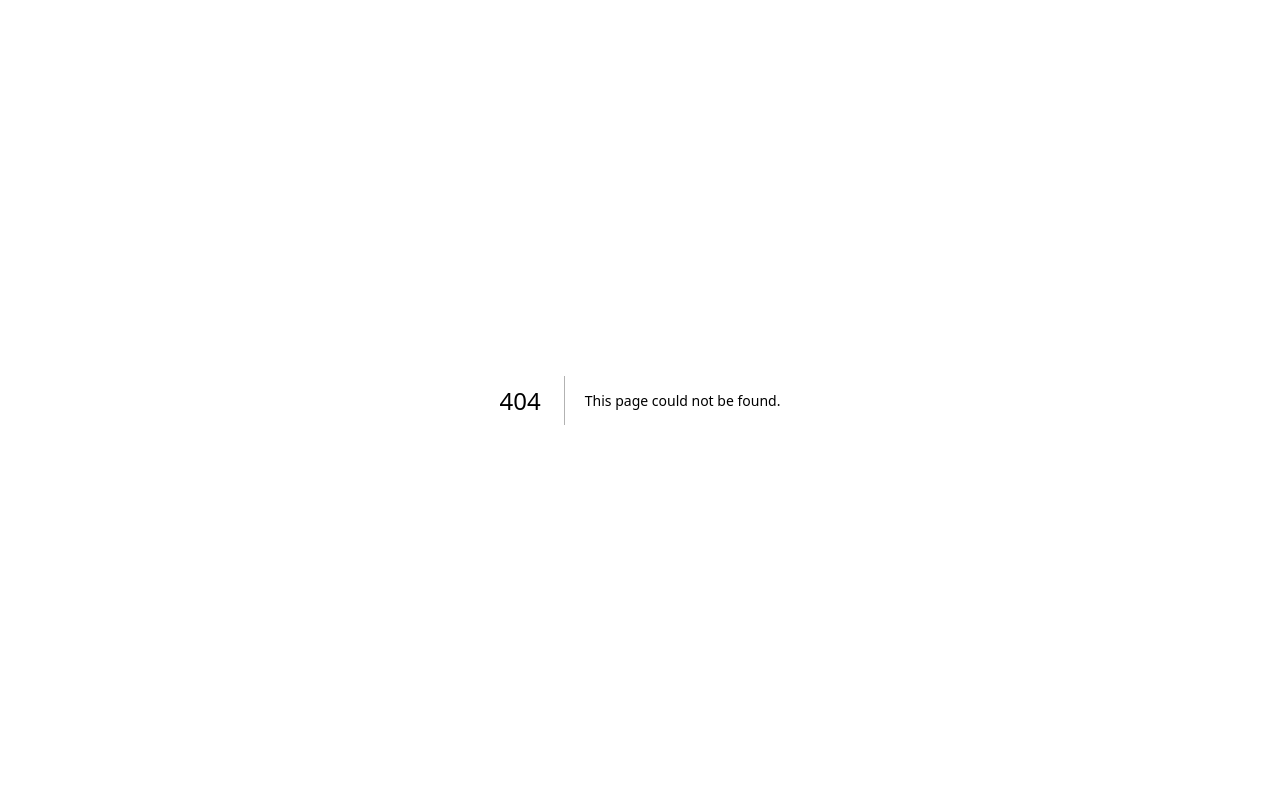
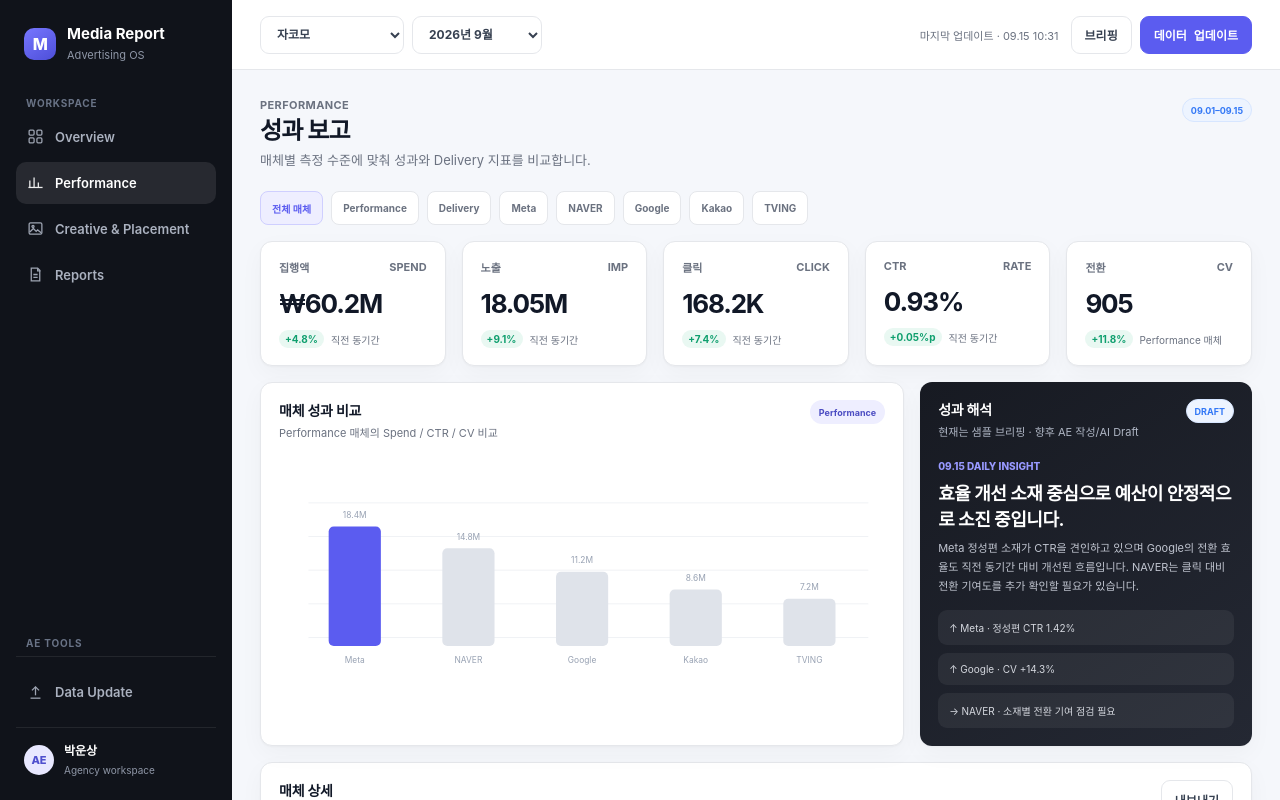
Before and after one commit to unz1020/Media-report_kor, a Next.js app: page /performance in a window 1280 px wide. Before the commit this address had no page. Shown: the top 800 px of the page. Built offline with nearby package versions, Linux system fonts and the light colour scheme.

Commit message:
feat: build performance reporting page

```diff
--- /dev/null
+++ b/app/(dashboard)/performance/page.tsx
@@ -0,0 +1,66 @@
+import { mediaRows } from "@/lib/mock-data";
+
+export default function PerformancePage() {
+  return (
+    <>
+      <div className="page-head">
+        <div>
+          <div className="eyebrow">Performance</div>
+          <h1 className="page-title">성과 보고</h1>
+          <p className="page-desc">매체별 측정 수준에 맞춰 성과와 Delivery 지표를 비교합니다.</p>
+        </div>
+        <div className="page-meta"><span className="badge info">09.01–09.15</span></div>
+      </div>
+
+      <div className="filters" aria-label="성과 필터">
+        {['전체 매체','Performance','Delivery','Meta','NAVER','Google','Kakao','TVING'].map((item, index) => <button key={item} className={`filter-btn ${index === 0 ? 'active' : ''}`}>{item}</button>)}
+      </div>
+
+      <section className="grid kpi-grid">
+        <article className="card kpi"><div className="kpi-label"><span>집행액</span><span>SPEND</span></div><div className="kpi-value">₩60.2M</div><div className="kpi-foot"><span className="delta up">+4.8%</span><span>직전 동기간</span></div></article>
+        <article className="card kpi"><div className="kpi-label"><span>노출</span><span>IMP</span></div><div className="kpi-value">18.05M</div><div className="kpi-foot"><span className="delta up">+9.1%</span><span>직전 동기간</span></div></article>
+        <article className="card kpi"><div className="kpi-label"><span>클릭</span><span>CLICK</span></div><div className="kpi-value">168.2K</div><div className="kpi-foot"><span className="delta up">+7.4%</span><span>직전 동기간</span></div></article>
+        <article className="card kpi"><div className="kpi-label"><span>CTR</span><span>RATE</span></div><div className="kpi-value">0.93%</div><div className="kpi-foot"><span className="delta up">+0.05%p</span><span>직전 동기간</span></div></article>
+        <article className="card kpi"><div className="kpi-label"><span>전환</span><span>CV</span></div><div className="kpi-value">905</div><div className="kpi-foot"><span className="delta up">+11.8%</span><span>Performance 매체</span></div></article>
+      </section>
+
+      <section className="grid two-col section-space">
+        <article className="card">
+          <div className="card-head"><div><h2>매체 성과 비교</h2><p>Performance 매체의 Spend / CTR / CV 비교</p></div><span className="badge performance">Performance</span></div>
+          <div className="chart-wrap">
+            <svg className="chart-svg" viewBox="0 0 720 245" role="img" aria-label="매체별 광고비 비교">
+              {[35,75,115,155,195].map(y => <line key={y} x1="35" y1={y} x2="700" y2={y} className="chart-grid-line" />)}
+              {[
+                {x:90,h:142,label:'Meta',v:'18.4M'},
+                {x:225,h:116,label:'NAVER',v:'14.8M'},
+                {x:360,h:88,label:'Google',v:'11.2M'},
+                {x:495,h:67,label:'Kakao',v:'8.6M'},
+                {x:630,h:56,label:'TVING',v:'7.2M'}
+              ].map((b,i) => <g key={b.label}><rect x={b.x-31} y={205-b.h} width="62" height={b.h} rx="6" fill={i===0 ? '#5b5cf0' : '#dfe3ea'} /><text x={b.x} y={225} textAnchor="middle" className="chart-axis">{b.label}</text><text x={b.x} y={195-b.h} textAnchor="middle" className="chart-axis">{b.v}</text></g>)}
+            </svg>
+          </div>
+        </article>
+
+        <article className="card briefing-card">
+          <div className="card-head"><div><h2>성과 해석</h2><p>현재는 샘플 브리핑 · 향후 AE 작성/AI Draft</p></div><span className="badge info">DRAFT</span></div>
+          <div className="briefing-body">
+            <span className="briefing-number">09.15 DAILY INSIGHT</span>
+            <h3>효율 개선 소재 중심으로 예산이 안정적으로 소진 중입니다.</h3>
+            <p>Meta 정성편 소재가 CTR을 견인하고 있으며 Google의 전환 효율도 직전 동기간 대비 개선된 흐름입니다. NAVER는 클릭 대비 전환 기여도를 추가 확인할 필요가 있습니다.</p>
+            <div className="briefing-points"><div className="briefing-point">↑ Meta · 정성편 CTR 1.42%</div><div className="briefing-point">↑ Google · CV +14.3%</div><div className="briefing-point">→ NAVER · 소재별 전환 기여 점검 필요</div></div>
+          </div>
+        </article>
+      </section>
+
+      <section className="card section-space">
+        <div className="card-head"><div><h2>매체 상세</h2><p>행을 선택하면 향후 Campaign → Ad Group → Creative 순으로 Drill-down</p></div><button className="btn">내보내기</button></div>
+        <div className="table-wrap">
+          <table>
+            <thead><tr><th>매체</th><th>측정 등급</th><th>집행액</th><th>노출</th><th>클릭</th><th>CTR</th><th>전환</th><th>상태</th></tr></thead>
+            <tbody>{mediaRows.map(row => <tr key={row.media}><td><div className="media-cell"><span className={`media-logo ${row.className}`}>{row.media.slice(0,1)}</span>{row.media}</div></td><td><span className={`badge ${row.measurement === 'Performance' ? 'performance' : row.measurement === 'Delivery' ? 'delivery' : 'live-only'}`}>{row.measurement}</span></td><td>{row.spend}</td><td>{row.impressions}</td><td>{row.clicks}</td><td>{row.ctr}</td><td>{row.conversions}</td><td><span className="badge live">{row.status}</span></td></tr>)}</tbody>
+          </table>
+        </div>
+      </section>
+    </>
+  );
+}
```
